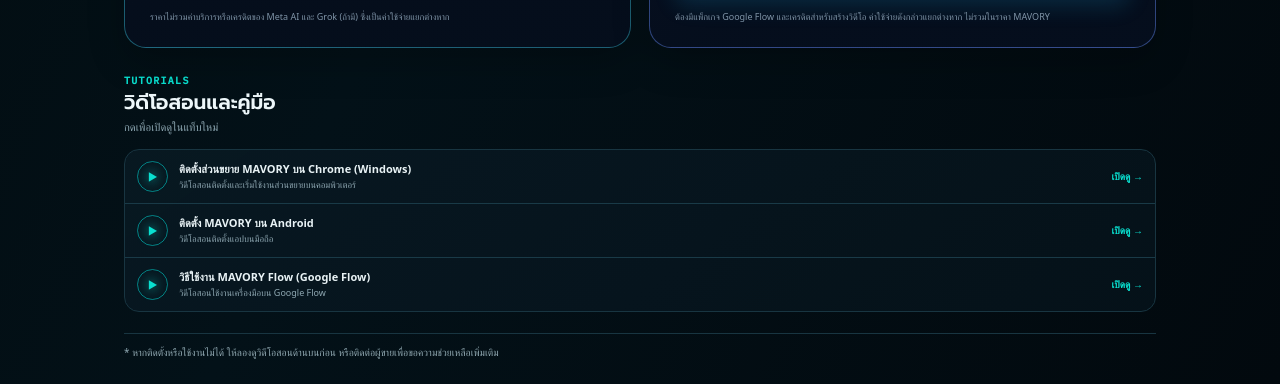
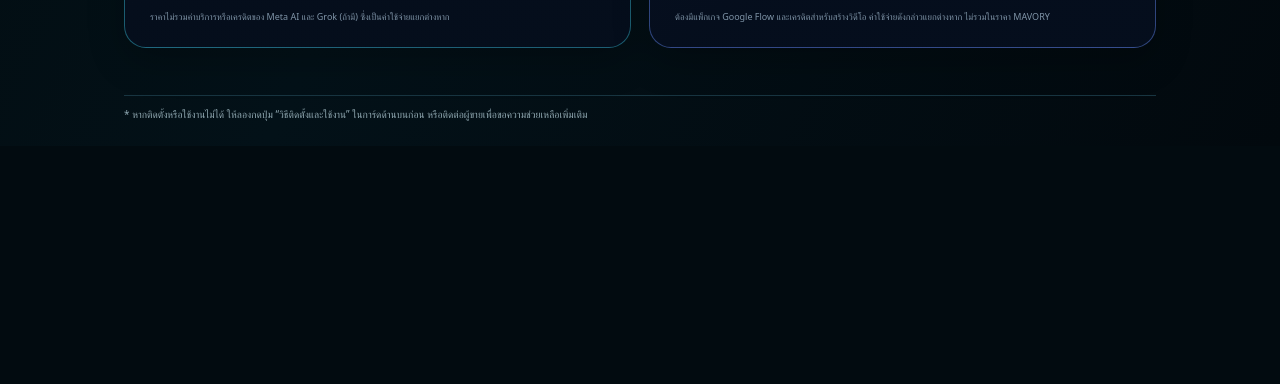
Before and after one commit to mavoryai-cell/mavory, a plain HTML site: page download/index.html in a window 1280 px wide. Shown: the part 1296-1680 px from the top of the page. After the commit the page ends 1442 px from the top, so only its background shows below. Drawn offline with Linux system fonts and the light colour scheme; a web font is replaced by a local one.

Commit message:
Add files via upload

```diff
--- a/download/index.html
+++ b/download/index.html
@@ -121,6 +121,8 @@ a.man:hover{background:rgba(0,208,205,.055)}
 .dl-sub{font-size:10px;color:#8ca6b1;margin:4px 0 12px;line-height:1.5}
 .product-card .dl-box .card h2{font:600 15px/1.2 var(--font-display);margin:0;letter-spacing:0;color:#eaf4f7}
 .dl-box .card{background:linear-gradient(145deg,rgba(9,26,35,.94),rgba(6,19,27,.94))}
+.product-cta.ghost{margin-top:9px;min-height:46px;background:rgba(5,17,34,.5);color:#d6e8ff;border:1px solid rgba(101,150,255,.5);box-shadow:none}
+.product-cta.ghost:hover{box-shadow:0 0 14px rgba(101,150,255,.2)}
 </style>
 </head>
 <body>
@@ -197,19 +199,12 @@ a.man:hover{background:rgba(0,208,205,.055)}
         <small>ซื้อขาด MAVORY Flow เพียง 349 บาท · ใช้งานตลอดชีพ</small>
       </div>
       <a class="product-cta" href="https://flow.google.com/shared/tool/ec43acf7-e9bd-4c9d-a39a-93b36aff642d" target="_blank" rel="noopener">ทดลอง MAVORY Flow ↗</a>
+      <a class="product-cta ghost" href="https://www.youtube.com/watch?v=2WslDLDL6Cw" target="_blank" rel="noopener">▶ คู่มือ MAVORY Flow (วิดีโอสอนใช้งาน)</a>
       <p class="product-note">ต้องมีแพ็กเกจ Google Flow และเครดิตสำหรับสร้างวิดีโอ ค่าใช้จ่ายดังกล่าวแยกต่างหาก ไม่รวมในราคา MAVORY</p>
     </article>
   </section>
   <main class="lower">
-    <section aria-labelledby="man-h">
-      <div class="manual-head">
-        <div class="eyebrow">TUTORIALS</div>
-        <h2 class="section-title" id="man-h">วิดีโอสอนและคู่มือ</h2>
-        <p class="section-sub">กดเพื่อเปิดดูในแท็บใหม่</p>
-      </div>
-      <ul class="manuals" id="manuals"></ul>
-      <p class="foot">หากติดตั้งหรือใช้งานไม่ได้ ให้ลองดูวิดีโอสอนด้านบนก่อน หรือติดต่อผู้ขายเพื่อขอความช่วยเหลือเพิ่มเติม</p>
-    </section>
+    <p class="foot">หากติดตั้งหรือใช้งานไม่ได้ ให้ลองกดปุ่ม “วิธีติดตั้งและใช้งาน” ในการ์ดด้านบนก่อน หรือติดต่อผู้ขายเพื่อขอความช่วยเหลือเพิ่มเติม</p>
   </main>
 
 </div>
@@ -235,9 +230,6 @@ a.man:hover{background:rgba(0,208,205,.055)}
     var man = d.manual ? '<a class="btn ghost" href="' + esc(d.manual) + '" target="_blank" rel="noopener">วิธีติดตั้งและใช้งาน</a>' : '<span class="btn ghost off">ยังไม่มีคู่มือ</span>';
     return '<article class="card' + (d.id === mine ? " you" : "") + '"><div class="card-top"><div class="ico">' + ICONS[d.id] + '</div><div><h2>' + esc(d.name) + '</h2><p class="kind">' + esc(d.kind) + '</p></div>' + (d.id === mine ? '<span class="tag">ตรงกับเครื่องนี้</span>' : "") + '</div><p class="desc">' + esc(d.desc) + ' <span class="v">' + esc(d.ver) + '</span></p><div class="actions">' + dl + man + '</div></article>';
   }).join("");
-  document.getElementById("manuals").innerHTML = MANUALS.map(function (m) {
-    return '<li><a class="man" href="' + esc(m.url) + '" target="_blank" rel="noopener"><span class="play">▶</span><span class="t"><b>' + esc(m.title) + '</b><span>' + esc(m.note) + '</span></span><span class="go">เปิดดู →</span></a></li>';
-  }).join("");
 </script>
 </body>
 </html>
```
